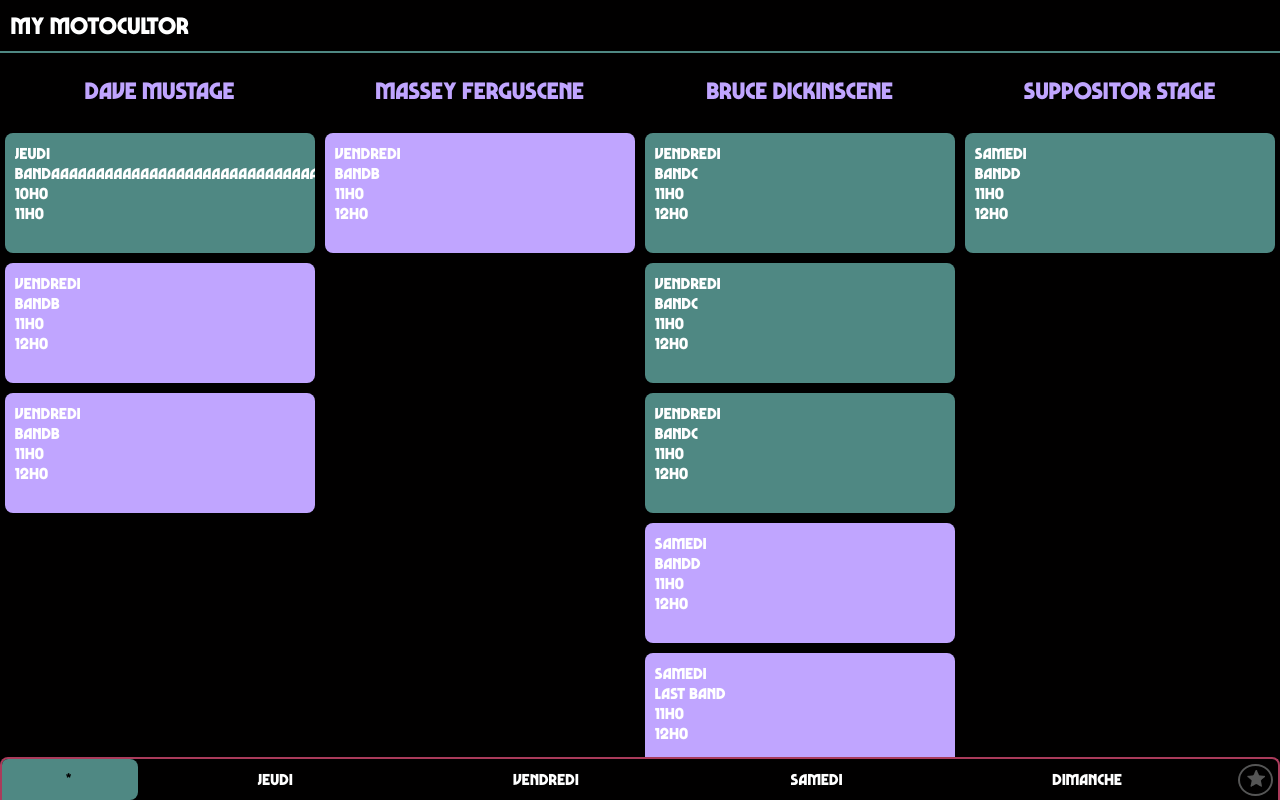
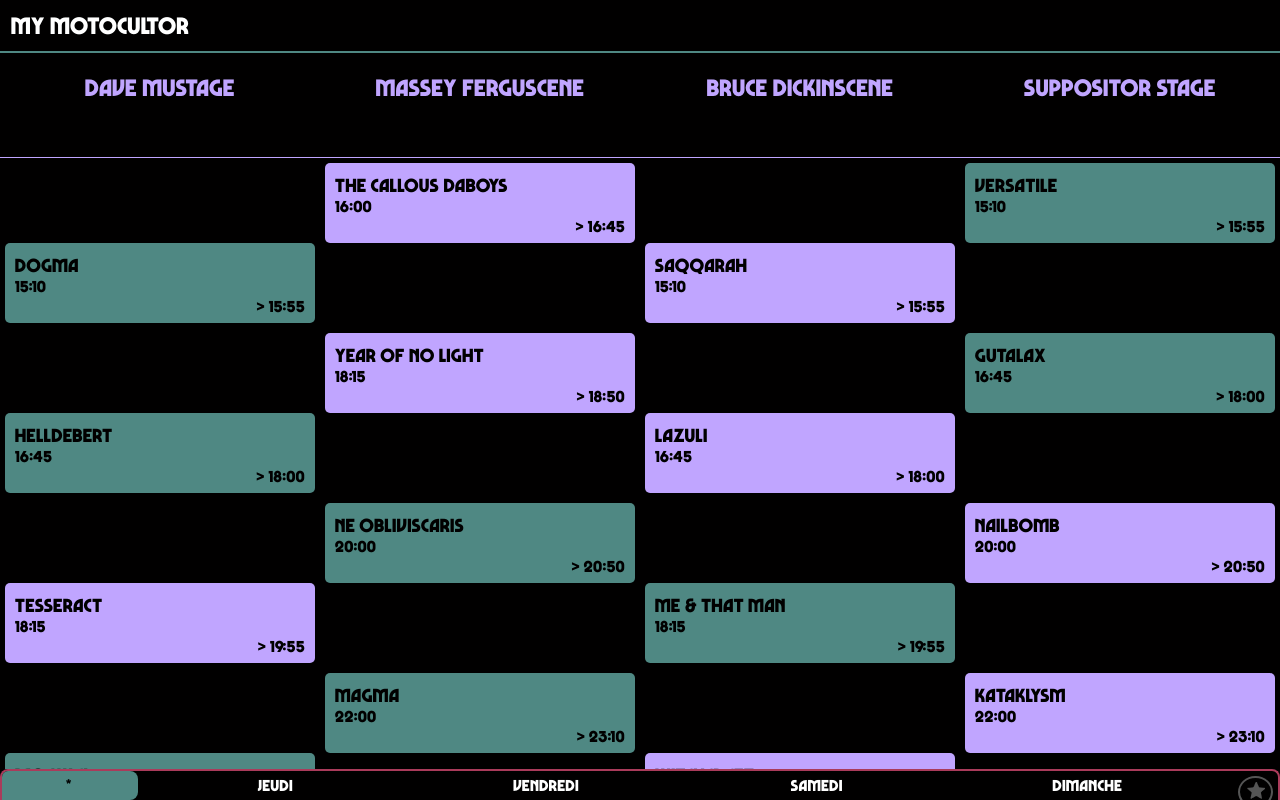
Before and after one commit to Kumquattt/my-motocultor, an Angular app: page / in a window 1280 px wide. Built offline with nearby package versions, Linux system fonts and the light colour scheme.

Commit message:
Style slots, scenes & add jeudi

```diff
--- a/src/app/my-motocultor/Slots.ts
+++ b/src/app/my-motocultor/Slots.ts
@@ -1,12 +1,31 @@
 import { Day, Scene } from './Enums';
 
-export class Slot {
+export class SlotJSON {
   id: string;
   day: Day;
   start: Date;
   end: Date;
   scene: Scene;
   band: string;
+
+  constructor(
+    id: string,
+    day: Day,
+    start: Date,
+    end: Date,
+    scene: Scene,
+    band: string
+  ) {
+    this.id = id;
+    this.day = day;
+    this.start = start;
+    this.end = end;
+    this.scene = scene;
+    this.band = band;
+  }
+}
+
+export class Slot extends SlotJSON {
   isEven: boolean = true;
   isFavorite: boolean = false;
 
@@ -16,31 +35,13 @@ export class Slot {
     start: Date,
     end: Date,
     scene: Scene,
-    band: string,
-    isFavorite: boolean = false
+    band: string
   ) {
-    this.id = id;
-    this.day = day;
-    this.start = start;
-    this.end = end;
-    this.scene = scene;
-    this.band = band;
-    this.isFavorite = isFavorite;
+    super(id, day, start, end, scene, band);
   }
 
-  public static fromJSON(data: unknown): Slot {
-    typeof data == 'object';
-    const slot = data as Slot;
-
-    return new Slot(
-      slot.id,
-      slot.day,
-      new Date(slot.start),
-      new Date(slot.end),
-      slot.scene,
-      slot.band,
-      slot.isFavorite
-    );
+  public static fromJSON(jsonSlot: SlotJSON): Slot {
+    return { ...jsonSlot, isEven: true, isFavorite: false };
   }
 }
 
--- /dev/null
+++ b/src/app/my-motocultor/assets/running-order/jeudi.ts
@@ -0,0 +1,165 @@
+import { Day, Scene } from '../../Enums';
+import { SlotJSON } from '../../Slots';
+
+export const jeudi: SlotJSON[] = [
+  {
+    id: '1',
+    day: Day.JEUDI,
+    start: new Date('2025-08-14T15:10:00'),
+    end: new Date('2025-08-14T15:55:00'),
+    scene: Scene.DM,
+    band: 'DOGMA',
+  },
+  {
+    id: '2',
+    day: Day.JEUDI,
+    start: new Date('2025-08-14T15:10:00'),
+    end: new Date('2025-08-14T15:55:00'),
+    scene: Scene.BD,
+    band: 'SAQQARAH',
+  },
+  {
+    id: '3',
+    day: Day.JEUDI,
+    start: new Date('2025-08-14T15:10:00'),
+    end: new Date('2025-08-14T15:55:00'),
+    scene: Scene.SS,
+    band: 'VERSATILE',
+  },
+  {
+    id: '4',
+    day: Day.JEUDI,
+    start: new Date('2025-08-14T16:00:00'),
+    end: new Date('2025-08-14T16:45:00'),
+    scene: Scene.MF,
+    band: 'THE CALLOUS DABOYS',
+  },
+  {
+    id: '5',
+    day: Day.JEUDI,
+    start: new Date('2025-08-14T16:45:00'),
+    end: new Date('2025-08-14T18:00:00'),
+    scene: Scene.DM,
+    band: 'HELLDEBERT',
+  },
+  {
+    id: '6',
+    day: Day.JEUDI,
+    start: new Date('2025-08-14T16:45:00'),
+    end: new Date('2025-08-14T18:00:00'),
+    scene: Scene.BD,
+    band: 'LAZULI',
+  },
+  {
+    id: '7',
+    day: Day.JEUDI,
+    start: new Date('2025-08-14T16:45:00'),
+    end: new Date('2025-08-14T18:00:00'),
+    scene: Scene.SS,
+    band: 'GUTALAX',
+  },
+  {
+    id: '8',
+    day: Day.JEUDI,
+    start: new Date('2025-08-14T18:15:00'),
+    end: new Date('2025-08-14T18:50:00'),
+    scene: Scene.MF,
+    band: 'YEAR OF NO LIGHT',
+  },
+  {
+    id: '9',
+    day: Day.JEUDI,
+    start: new Date('2025-08-14T18:15:00'),
+    end: new Date('2025-08-14T19:55:00'),
+    scene: Scene.BD,
+    band: 'ME & THAT MAN',
+  },
+  {
+    id: '10',
+    day: Day.JEUDI,
+    start: new Date('2025-08-14T18:15:00'),
+    end: new Date('2025-08-14T19:55:00'),
+    scene: Scene.DM,
+    band: 'TESSERACT',
+  },
+  {
+    id: '11',
+    day: Day.JEUDI,
+    start: new Date('2025-08-14T20:00:00'),
+    end: new Date('2025-08-14T20:50:00'),
+    scene: Scene.MF,
+    band: 'NE OBLIVISCARIS',
+  },
+  {
+    id: '12',
+    day: Day.JEUDI,
+    start: new Date('2025-08-14T20:00:00'),
+    end: new Date('2025-08-14T20:50:00'),
+    scene: Scene.SS,
+    band: 'NAILBOMB',
+  },
+  {
+    id: '13',
+    day: Day.JEUDI,
+    start: new Date('2025-08-14T20:55:00'),
+    end: new Date('2025-08-14T21:55:00'),
+    scene: Scene.DM,
+    band: 'MOGWAI',
+  },
+  {
+    id: '14',
+    day: Day.JEUDI,
+    start: new Date('2025-08-14T20:55:00'),
+    end: new Date('2025-08-14T21:55:00'),
+    scene: Scene.BD,
+    band: 'WITCHCRAFT',
+  },
+  {
+    id: '15',
+    day: Day.JEUDI,
+    start: new Date('2025-08-14T22:00:00'),
+    end: new Date('2025-08-14T23:10:00'),
+    scene: Scene.MF,
+    band: 'MAGMA',
+  },
+  {
+    id: '16',
+    day: Day.JEUDI,
+    start: new Date('2025-08-14T22:00:00'),
+    end: new Date('2025-08-14T23:10:00'),
+    scene: Scene.SS,
+    band: 'KATAKLYSM',
+  },
+  {
+    id: '17',
+    day: Day.JEUDI,
+    start: new Date('2025-08-14T23:15:00'),
+    end: new Date('2025-08-15T00:25:00'),
+    scene: Scene.DM,
+    band: 'I PREVAIL',
+  },
+  {
+    id: '18',
+    day: Day.JEUDI,
+    start: new Date('2025-08-14T23:15:00'),
+    end: new Date('2025-08-15T00:25:00'),
+    scene: Scene.BD,
+    band: 'DJIN',
+  },
+  {
+    id: '19',
+    day: Day.JEUDI,
+    start: new Date('2025-08-15T00:30:00'),
+    end: new Date('2025-08-15T01:30:00'),
+    scene: Scene.MF,
+    band: 'DOOL',
+  },
+  {
+    id: '20',
+    day: Day.JEUDI,
+    start: new Date('2025-08-15T00:30:00'),
+    end: new Date('2025-08-15T01:30:00'),
+    scene: Scene.SS,
+    band: 'SAMAEL',
+  },
+];
--- a/src/app/my-running-order/my-running-order.css
+++ b/src/app/my-running-order/my-running-order.css
@@ -17,7 +17,6 @@
 .slots-by-scene-with-header {
   flex: 1 1;
   overflow-x: hidden;
-  flex-direction: column;
   /* TODO see when filled with complete running order if needed */
   /* background-color: var(--anthracite); */
   /* border-radius: 8px; */
@@ -25,19 +24,25 @@
 
 /* TODO block height */
 .header-scene-name {
-  padding: 3px;
+  height: 80px;
+  padding: 0px 3px 4px;
   h2 {
     color: var(--motoc-purple);
     overflow: hidden;
     text-overflow: ellipsis;
     text-align: center;
   }
+  border-bottom: 1px solid var(--motoc-purple);
 }
 
 .slots {
   display: flex;
   flex-direction: column;
   overflow-y: visible;
+}
+.spacer {
+  height: var(--slot-height);
+  padding: var(--slot-padding);
 }
 
 .slots-menu-footer {
--- a/src/app/my-running-order/my-running-order.html
+++ b/src/app/my-running-order/my-running-order.html
@@ -2,16 +2,18 @@
   <section class="slots-columns">
     @for(sceneSlots of shownSlotsByScene(); track sceneSlots[0]) {
     <div class="slots-by-scene-with-header">
+      <!-- TODO keep scene name at the top -->
       <section class="header-scene-name">
         <h2>{{ sceneSlots[0] }}</h2>
       </section>
       <section class="slots">
+        <section [hidden]="isEvenScene(sceneSlots[0])" class="spacer"></section>
         @for(slot of sceneSlots[1]; track slot.id) {
-        <!-- TODO keep scene name at the top -->
         <app-slot-component
           [slotInput]="slot"
           (favoriteToggle)="toggleFavoriteSlot(slot)"
         />
+        <section class="spacer"></section>
         }
       </section>
     </div>
--- a/src/app/my-running-order/my-running-order.ts
+++ b/src/app/my-running-order/my-running-order.ts
@@ -1,9 +1,10 @@
 import { Component, computed, effect, inject, signal } from '@angular/core';
 import { FormsModule } from '@angular/forms';
+import { jeudi } from '../my-motocultor/assets/running-order/jeudi';
 import { Day, Scene } from '../my-motocultor/Enums';
 import { LocalStorageService } from '../my-motocultor/local-storage-service';
-import { Slot, slotsBaseList } from '../my-motocultor/Slots';
-import { SlotComponent } from './slot/slot';
+import { Slot } from '../my-motocultor/Slots';
+import { SlotComponent } from './slot/slot-component';
 
 @Component({
   selector: 'app-my-running-order',
@@ -39,7 +40,20 @@ export class MyRunningOrder {
 
   //// METHODS ////
   constructor() {
-    console.log(this.slots());
+    this.#updateFromSavedFavorites();
+
+    this.showFavoritesOnly.set(
+      this.localStorageService.getSavedShowFavoritesToggle()
+    );
+    effect(() => {
+      console.log('Saving favorite toggle');
+      this.localStorageService.saveShowFarovitesToggle(
+        this.showFavoritesOnly()
+      );
+    });
+  }
+
+  #updateFromSavedFavorites() {
     const favoritedSlotsIds =
       this.localStorageService.getSavedFavoriteSlotsIds();
     if (favoritedSlotsIds) {
@@ -50,16 +64,6 @@ export class MyRunningOrder {
       );
       this.slots.set(savedSlots);
     }
-
-    this.showFavoritesOnly.set(
-      this.localStorageService.getSavedShowFavoritesToggle()
-    );
-    effect(() => {
-      console.log('Saving favorite toggle');
-      this.localStorageService.saveShowFarovitesToggle(
-        this.showFavoritesOnly()
-      );
-    });
   }
 
   #groupByScene(slots: Slot[]): Map<Scene, Slot[]> {
@@ -113,13 +117,17 @@ export class MyRunningOrder {
   }
 
   #initializeSlots(): Slot[] {
-    const slots = slotsBaseList.sort(
-      (a, b) => a.start.getTime() - b.start.getTime()
-    );
+    const slots = jeudi
+      .map((jsonSlot) => Slot.fromJSON(jsonSlot))
+      .sort((a, b) => a.start.getTime() - b.start.getTime());
     // For coloring
     for (let index = 1; index < slots.length; index += 2) {
-       slots[index].isEven = false;
-     }
+      slots[index].isEven = false;
+    }
     return slots;
   }
+
+  isEvenScene(scene: Scene) {
+    return [Scene.MF, Scene.SS].includes(scene);
+  }
 }
--- a/src/app/my-running-order/slot/slot.ts
+++ b/src/app/my-running-order/slot/slot-component.ts
@@ -15,4 +15,11 @@ export class SlotComponent {
   toggleFavoriteSlot() {
     this.favoriteToggle.emit()
   }
+
+  printTime(time: Date): string {
+    const hours = time.getHours()
+    const minutes = time.getMinutes() == 0 ? '00' : time.getMinutes()
+
+    return `${hours}:${minutes}`
+  }
 }
--- a/src/app/my-running-order/slot/slot.css
+++ b/src/app/my-running-order/slot/slot.css
@@ -1,11 +1,12 @@
 .slot {
-  border-radius: 8px;
-  min-height: 100px;
-  height: 100px;
-  padding: 10px;
+  border-radius: 5px;
+  height: var(--slot-height);
+  padding: var(--slot-padding);
   margin: 5px;
   overflow: hidden;
   overflow-x: hidden;
+
+  color: var(--black);
 }
 
 .slot-a {
@@ -19,3 +20,16 @@
   border: solid 3px gold;
   margin: 2px;
 }
+
+.band {
+  font-size: 1.2rem;
+  overflow: scroll;
+  white-space: nowrap;
+}
+
+.time {
+  font-size: 1rem;
+}
+.end {
+  text-align: right;
+}
--- a/src/app/my-running-order/slot/slot.html
+++ b/src/app/my-running-order/slot/slot.html
@@ -6,9 +6,11 @@
   [class.is-favorite]="slot!.isFavorite"
   (click)="toggleFavoriteSlot()"
 >
-  <div>{{ slot!.day }}</div>
-  <div>{{ slot!.band }}</div>
-  <div>{{ slot!.start.getHours() }}h{{ slot!.start.getMinutes() }}</div>
-  <div>{{ slot!.end.getHours() }}h{{ slot!.end.getMinutes() }}</div>
+  <!-- <div>{{ slot!.day }}</div> -->
+  <div class="band hide-scrollbars">{{ slot!.band }}</div>
+  <div class="time">
+    {{ printTime(slot!.start) }}
+    <div class="end">> {{ printTime(slot!.end) }}</div>
+  </div>
 </section>
 }
--- a/src/styles.css
+++ b/src/styles.css
@@ -21,6 +21,9 @@
   color: white;
   font-family: var(--motoc-font);
   letter-spacing: var(--motoc-letter-spacing);
+
+  --slot-height: 60px;
+  --slot-padding: 10px;
 }
 
 html,
@@ -40,6 +43,15 @@ body {
   user-select: none; /* Standard syntax */
 }
 
+.hide-scrollbars {
+  /* Hide scrollbar for Chrome, Safari and Opera */
+  &::-webkit-scrollbar {
+    display: none;
+  }
+  -ms-overflow-style: none; /* IE and Edge */
+  scrollbar-width: none; /* Firefox */
+}
+
 @font-face {
   font-family: MarvinVisionsBig;
   src: url(app/my-motocultor/assets/MarvinVisions-Bold.woff2);
```
Also changed, not shown: 1 other file (tests, documents, lock files or other folders).
